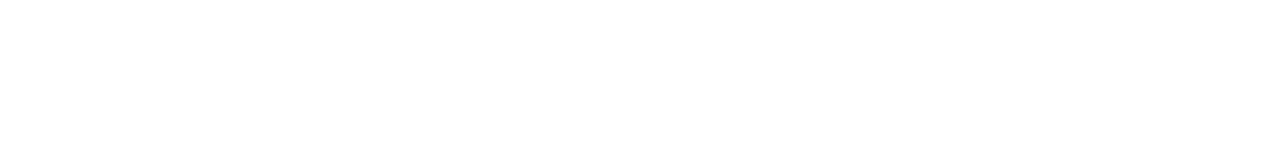
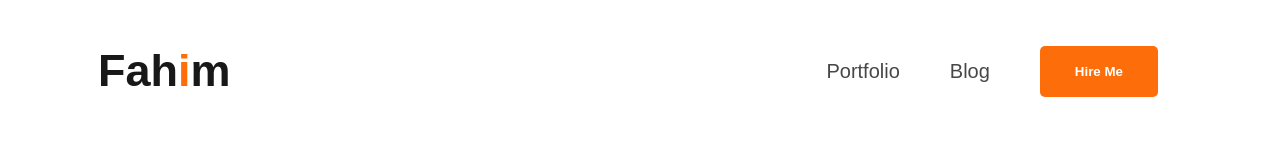
Before and after one commit to Bomstar/Web-Dev-Portfolio, a plain HTML site: page Web Dev Portfolio/index.html in a window 1280 px wide. Drawn offline with Linux system fonts and the light colour scheme.

Commit message:
Add CSS for Navber style

```diff
--- a/Web Dev Portfolio/index.html
+++ b/Web Dev Portfolio/index.html
@@ -4,10 +4,21 @@
     <meta charset="UTF-8">
     <meta name="viewport" content="width=device-width, initial-scale=1.0">
     <title>Document</title>
+    <link rel="stylesheet" href="portfolio.css">
+    <link rel="preconnect" href="https://fonts.googleapis.com">
+<link rel="preconnect" href="https://fonts.gstatic.com" crossorigin>
+<link href="https://fonts.googleapis.com/css2?family=Open+Sans:ital,wght@0,300..800;1,300..800&display=swap" rel="stylesheet">
 </head>
 <body>
     <header>
-
+        <nav>
+            <h1>Fah<span class="primary-color">i</span>m</h1>
+            <ul>
+                <li><a href="http://">Portfolio</a></li>
+                <li><a href="http://">Blog</a></li>
+                <li><button id="hire-btn">Hire Me</button></li>
+            </ul>
+        </nav>
     </header>
     <main>
 
--- /dev/null
+++ b/Web Dev Portfolio/portfolio.css
@@ -0,0 +1,45 @@
+*{
+    font-family: sans-serif;
+}
+
+body{
+    width: 100vw;
+    height: 100vh;
+}
+nav{
+    display: flex;
+    justify-content: space-between;
+}
+nav h1{
+    font-weight: 800;
+    font-size: 45px;
+    margin-left: 90px;
+    color: #181818;
+}
+
+nav > ul {
+    display: flex;
+    align-items: center;
+}
+nav li {
+    list-style: none;
+    margin-right: 50px ;
+}
+
+nav a {
+    text-decoration: none;
+    color: #474747;
+    font-size: 20px;
+}
+.primary-color {
+    color: #FD6E0A;
+}
+#hire-btn {
+   color: white;
+   font-weight: 700;
+   background-color: #FD6E0A;
+   border: none;
+   padding: 18px 35px;
+   border-radius: 5px;
+   margin-right: 80px;
+}
```
